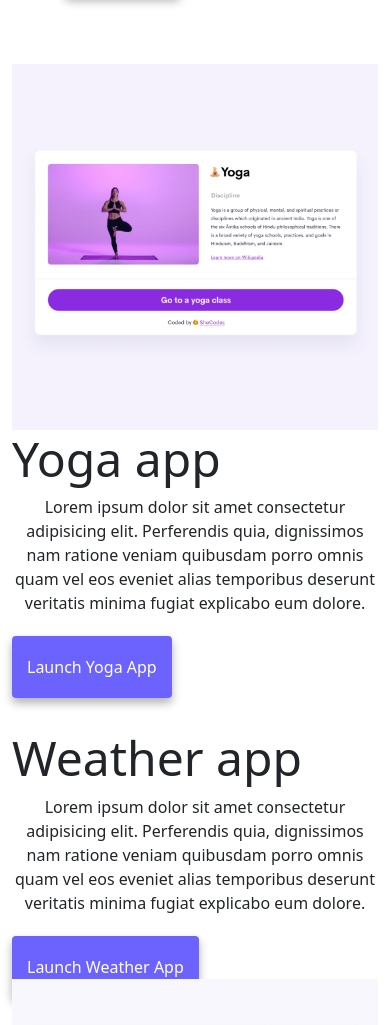
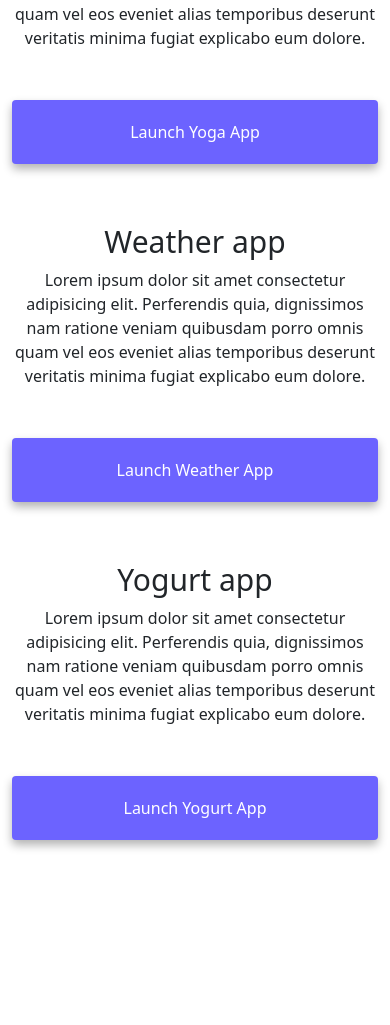
Before and after one commit to alinebsv/advanced-bootstrap-homework-challenge, a website: page index.html in a window 390 px wide. Shown: the part 572-1597 px from the top of the page. After the commit the page ends 1472 px from the top, so only its background shows below. Drawn offline with nearby package versions, Linux system fonts and the light colour scheme.

Commit message:
Made it responsive

```diff
--- a/index.html
+++ b/index.html
@@ -61,14 +61,14 @@
 
     <div class="container text-center">
       <div class="row column-row">
-        <div class="col-lg-6">
+        <div class="col-md-6">
           <img
             src="images/yoga.png"
             alt="yoga app interface"
             class="img-fluid"
           />
         </div>
-        <div class="col-lg-6 app-description">
+        <div class="col-md-6 app-description">
           <h2 class="app-title">Yoga app</h2>
           <p>
             Lorem ipsum dolor sit amet consectetur adipisicing elit. Perferendis
@@ -77,11 +77,11 @@
             explicabo eum dolore.
           </p>
           <br />
-          <a href="#" class="primary-link">Launch Yoga App</a>
+          <a href="#" class="primary-link app-button">Launch Yoga App</a>
         </div>
       </div>
       <div class="row column-row">
-        <div class="col-lg-6 app-description">
+        <div class="col-md-6 app-description">
           <h2 class="app-title">Weather app</h2>
           <p>
             Lorem ipsum dolor sit amet consectetur adipisicing elit. Perferendis
@@ -90,9 +90,9 @@
             explicabo eum dolore.
           </p>
           <br />
-          <a href="#" class="primary-link">Launch Weather App</a>
+          <a href="#" class="primary-link app-button">Launch Weather App</a>
         </div>
-        <div class="col-lg-6">
+        <div class="col-md-6">
           <img
             src="images/weather.png"
             alt="weather app interface"
@@ -101,14 +101,14 @@
         </div>
       </div>
       <div class="row column-row">
-        <div class="col-lg-6">
+        <div class="col-md-6">
           <img
             src="images/yogurt.png"
             alt="yogurt app interface"
             class="img-fluid"
           />
         </div>
-        <div class="col-lg-6 app-description">
+        <div class="col-md-6 app-description">
           <h2 class="app-title">Yogurt app</h2>
           <p>
             Lorem ipsum dolor sit amet consectetur adipisicing elit. Perferendis
@@ -117,7 +117,7 @@
             explicabo eum dolore.
           </p>
           <br />
-          <a href="#" class="primary-link">Launch Yogurt App</a>
+          <a href="#" class="primary-link app-button">Launch Yogurt App</a>
         </div>
       </div>
     </div>
--- a/style.css
+++ b/style.css
@@ -117,3 +117,31 @@ p {
 #contact {
   margin: 70px;
 }
+
+@media (max-width: 768px) {
+  h1 {
+    font-size: 70px !important;
+  }
+
+  h2 {
+    font-size: 30px !important;
+  }
+
+  h3 {
+    font-size: 20px !important;
+  }
+
+  img {
+    display: none;
+  }
+
+  .app-title {
+    text-align: center;
+  }
+
+  .app-button {
+    display: block;
+    text-align: center;
+    margin: 10px auto;
+  }
+}
```
Also changed, not shown: about.html (+5 -3 lines).
